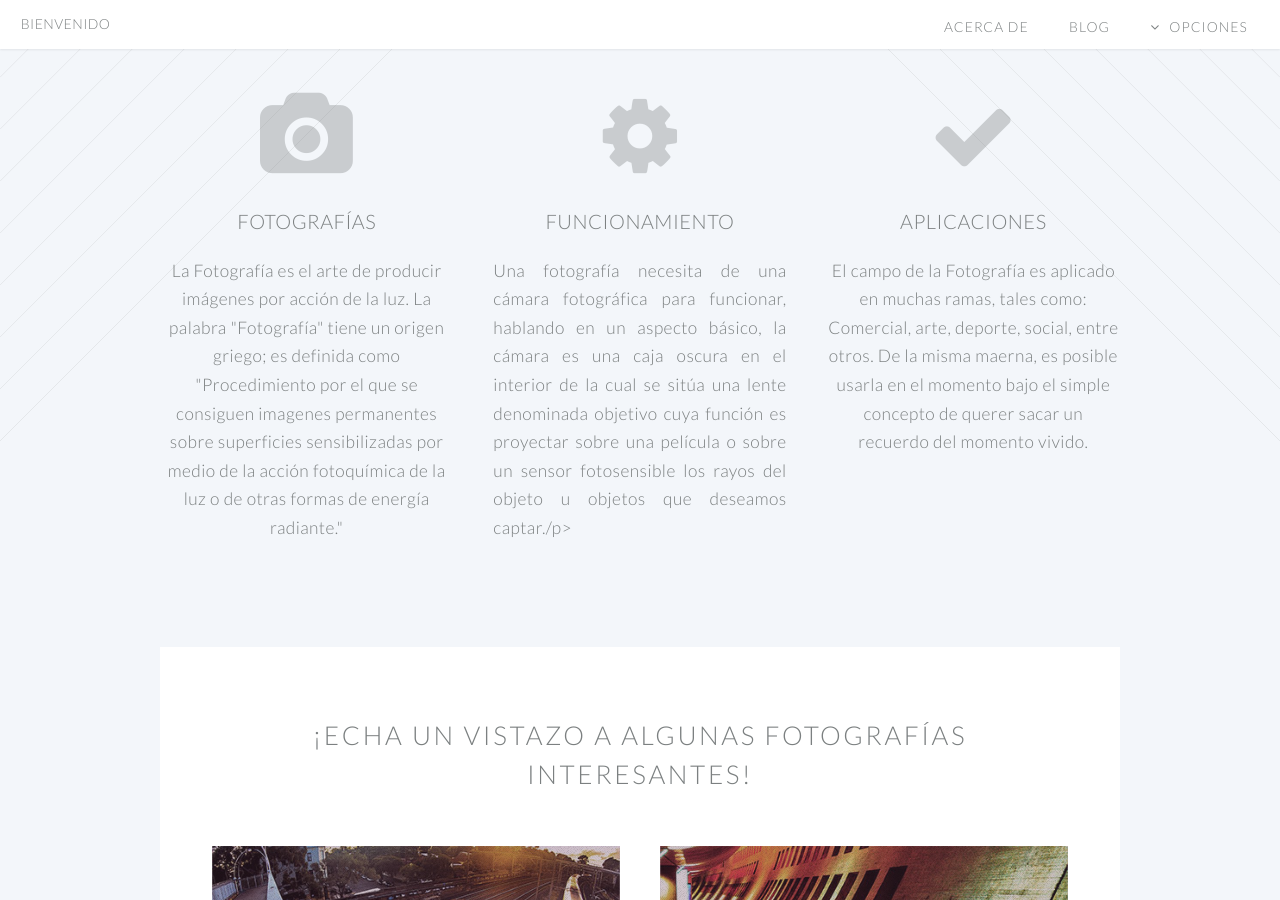
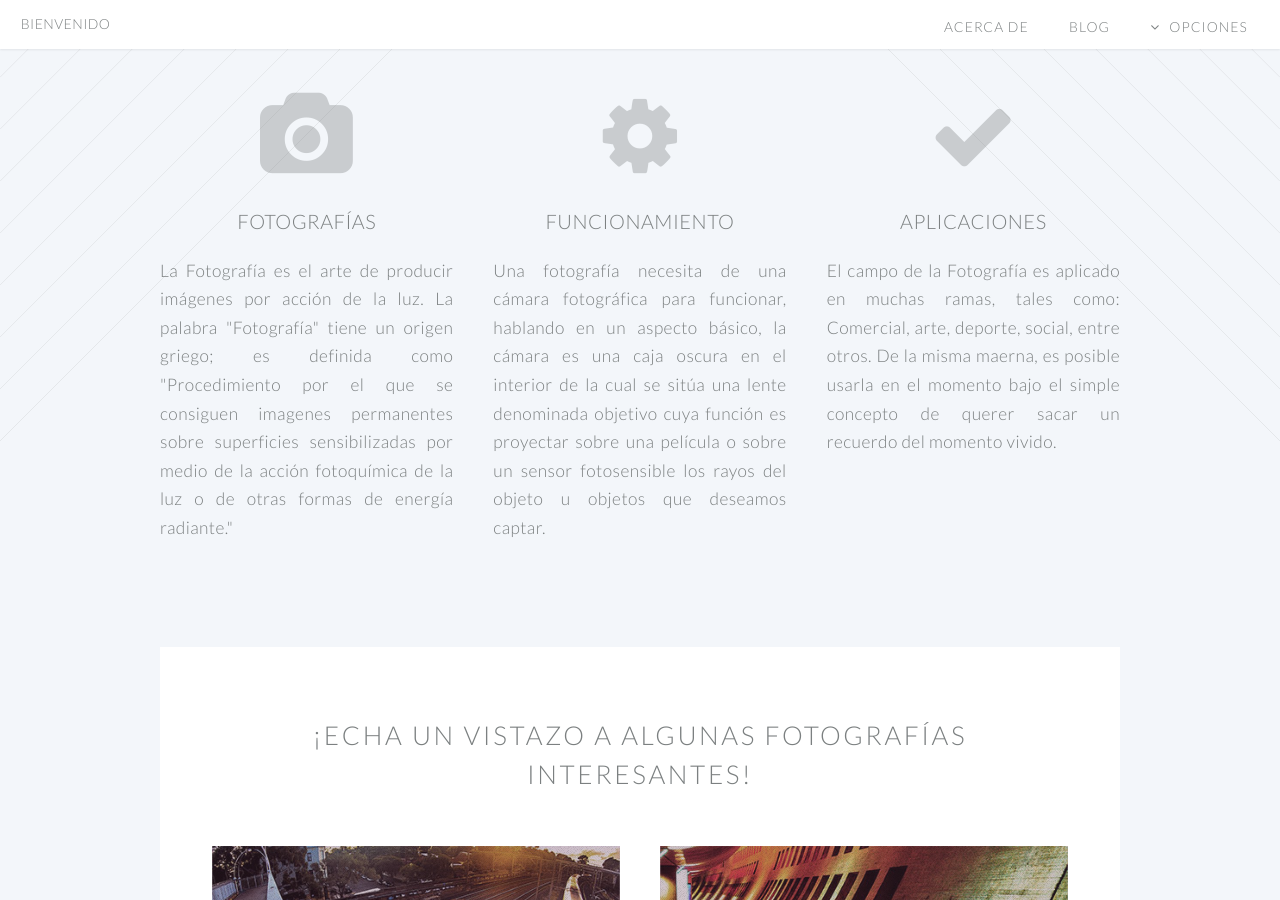
Before and after one commit to Vico2001/Vico2001.github.io, a Jekyll site: the page built from index.html, in a window 1280 px wide and 900 px high, scrolled down 564 px. Built offline with Jekyll 4.4.1, drawn with Linux system fonts in a browser that asks for light colours.

Commit message:
Update index.html

```diff
--- a/index.html
+++ b/index.html
@@ -14,7 +14,7 @@ layout: landing-page
 									<header>
 										<h3>Fotografías</h3>
 									</header>
-									<p align="center">La Fotografía es el arte de producir imágenes por acción de la luz. La palabra "Fotografía" tiene
+									<p style="text-align: justify">La Fotografía es el arte de producir imágenes por acción de la luz. La palabra "Fotografía" tiene
 									un origen griego; es definida como "Procedimiento por el que se consiguen imagenes permanentes
 									sobre superficies sensibilizadas por medio de la acción fotoquímica de la luz o de otras formas
 									de energía radiante."</p>
@@ -29,7 +29,7 @@ layout: landing-page
 									<p style="text-align: justify">Una fotografía necesita de una cámara fotográfica para funcionar, hablando en un aspecto básico,
 									la cámara es una caja oscura en el interior de la cual se sitúa una lente denominada objetivo cuya
 									función es proyectar sobre una película o sobre un sensor fotosensible los rayos del objeto u
-									objetos que deseamos captar./p>
+									objetos que deseamos captar.</p>
 								</section>
 						</div>
 							<div class="4u">
@@ -38,7 +38,7 @@ layout: landing-page
 									<header>
 										<h3>Aplicaciones</h3>
 									</header>
-									<p>El campo de la Fotografía es aplicado en muchas ramas, tales como: Comercial, arte, deporte, social,
+									<p style="text-align: justify">El campo de la Fotografía es aplicado en muchas ramas, tales como: Comercial, arte, deporte, social,
 									entre otros. De la misma maerna, es posible usarla en el momento bajo el simple concepto de querer sacar
 									un recuerdo del momento vivido.</p>
 								</section>
```
